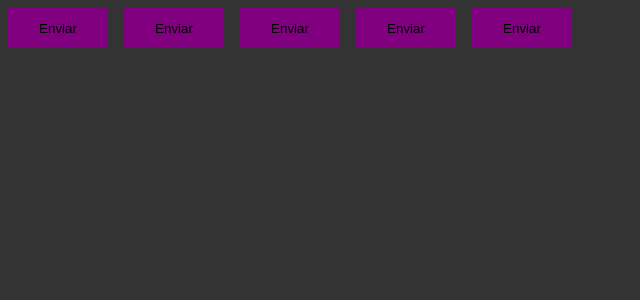
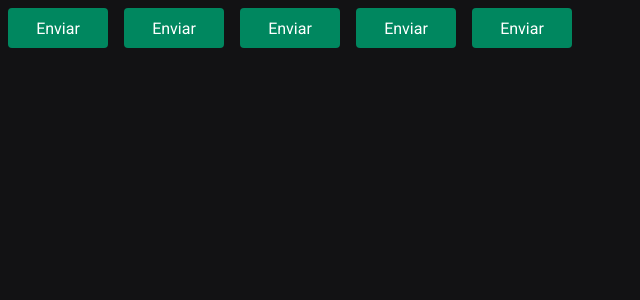
Before and after one commit to ArnaldoAF/02-ignite-timer, a React (Vite) app: page / in a window 1280 px wide. Shown: the top 300 px of the page, without its empty margins (0-640 px from the left). Built offline with nearby package versions, Linux system fonts and the light colour scheme.

Commit message:
font e cores

```diff
--- a/index.html
+++ b/index.html
@@ -2,6 +2,12 @@
 <html lang="en">
   <head>
     <meta charset="UTF-8" />
+
+    <link rel="preconnect" href="https://fonts.googleapis.com" />
+    <link rel="preconnect" href="https://fonts.gstatic.com" crossorigin />
+    <link href="https://fonts.googleapis.com/css2?family=Roboto+Mono:wght@700&family=Roboto:wght@400;700&display=swap" rel="stylesheet" />
+
+
     <link rel="icon" type="image/svg+xml" href="/vite.svg" />
     <meta name="viewport" content="width=device-width, initial-scale=1.0" />
     <title>Ignite Timer</title>
--- a/src/componets/Button.styles.ts
+++ b/src/componets/Button.styles.ts
@@ -18,9 +18,11 @@
     height: 40px;
     border: 0;
     margin: 8px;
+    border-radius: 4px;
 
 
-    background-color: ${props => props.theme.primary};
+    background-color: ${props => props.theme['green-500']};
+    color: ${props => props.theme.white}
 
     /* ${props => {
         return css`background-color: ${buttonVariants[props.variant]}`
--- a/src/styles/global.ts
+++ b/src/styles/global.ts
@@ -7,8 +7,19 @@
         box-sizing: border-box;
     }
 
+    :focus {
+        outline: 0;
+        box-shadow: 0 0 0 2px ${props => props.theme['green-500']};
+    }
+
     body {
-        background-color: #333;
-        color: #fff;
+        background-color: ${props => props.theme['gray-900']};
+        color: ${props => props.theme['gray-300']};
+    }
+
+    body,input, textarea, button {
+        font-family: 'Roboto', sans-serif;
+        font-weight: 400;
+        font-size: 1rem;
     }
 `;
--- a/src/styles/themes/default.ts
+++ b/src/styles/themes/default.ts
@@ -1,6 +1,21 @@
 export const defaultTheme = {
-    primary: 'purple',
-    secundary: 'orange',
-    danger: 'red',
-    success: 'green'
-}
+    white: '#FFF',
+
+    'gray-100': '#E1E1E6',
+    'gray-300': '#C4C4CC',
+    'gray-400': '#8D8D99',
+    'gray-500': '#7C7C8A',
+    'gray-600': '#323238',
+    'gray-700': '#29292E',
+    'gray-800': '#202024',
+    'gray-900': '#121214',
+
+    'green-300': '#00B37E',
+    'green-500': '#00875F',
+    'green-700': '#015F43',
+
+    'red-500': '#AB222E',
+    'red-700': '#7A1921',
+
+    'yellow-500': '#FBA94C',
+  }
```
